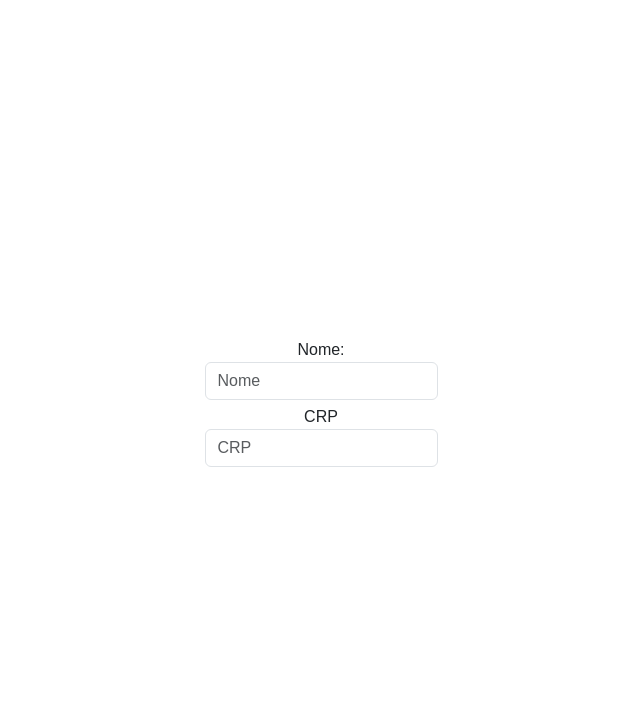
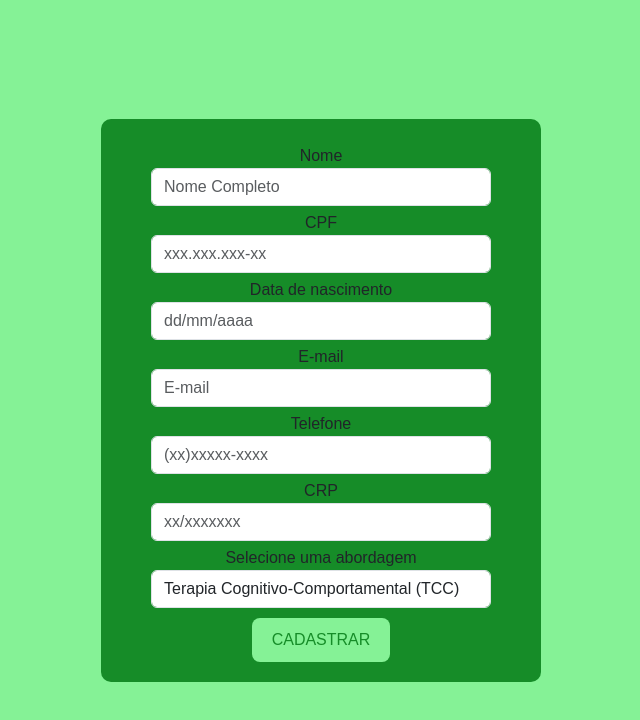
Before and after one commit to PauloGomes992/mentes_conectadas, a plain HTML site: page cadastro_terapeuta.html in a window 1280 px wide. Shown: the whole page, without its empty margins (319-959 px from the left). Drawn offline with nearby package versions, Linux system fonts and the light colour scheme.

Commit message:
criacao da tela cadastro terapeuta

```diff
--- a/cadastro_terapeuta.html
+++ b/cadastro_terapeuta.html
@@ -8,32 +8,76 @@
     <link href="https://cdn.jsdelivr.net/npm/bootstrap@5.3.3/dist/css/bootstrap.min.css" rel="stylesheet"
         integrity="sha384-QWTKZyjpPEjISv5WaRU9OFeRpok6YctnYmDr5pNlyT2bRjXh0JMhjY6hW+ALEwIH" crossorigin="anonymous">
     <link rel="stylesheet" href="css/cadastro_terapeuta.css">
+    <script src="js/mascaras.js"></script>
 
-    <title>Cadastro Terapeuta</title>
+
+    <title>Cadastro Membro</title>
 </head>
 
 <body>
-    <div class="cadastro">
-        <form action="#">
-            <div class="form-group">
-                <label for="Email">Nome:</label>
-                <input type="text" class="form-control" id="nome" aria-describedby="nome" placeholder="Nome">
-            </div>
+    <main>
+        <div class="cadastro">
+            <form action="#">
+                <div class="form-group">
+                    <label for="nome">Nome</label>
+                    <input type="text" class="form-control" id="nome" aria-describedby="nome"
+                        placeholder="Nome Completo">
+                </div>
 
-            <div class="form-group">
-                <label for="Email">CRP</label>
-                <input type="text" class="form-control" id="crp" aria-describedby="crp" placeholder="CRP">
-            </div>
+                <div class="form-group">
+                    <label for="cpf">CPF</label>
+                    <input type="text" class="form-control" id="cpf" aria-describedby="cpf" placeholder="xxx.xxx.xxx-xx"
+                        maxlength="14">
+                </div>
 
+                <div class="form-group">
+                    <label for="nascimento">Data de nascimento</label>
+                    <input type="text" class="form-control" id="nascimento" aria-describedby="nascimento"
+                        placeholder="dd/mm/aaaa">
+                </div>
 
+                <div class="form-group">
+                    <label for="email">E-mail</label>
+                    <input type="email" class="form-control" id="email" aria-describedby="email" placeholder="E-mail">
+                </div>
 
-        </form>
+                <div class="form-group">
+                    <label for="telefone">Telefone</label>
+                    <input type="text" class="form-control" id="telefone" aria-describedby="telefone"
+                        placeholder="(xx)xxxxx-xxxx">
+                </div>
 
-    </div>
+                <div class="form-group">
+                    <label for="crp">CRP</label>
+                    <input type="text" class="form-control" id="crp" aria-describedby="crp" placeholder="xx/xxxxxxx"
+                        maxlength="10">
+                </div>
 
+                <div class="form-group">
+                    <label for="abordagem">Selecione uma abordagem</label>
+                    <select class="form-control" id="abordagem">
+                        <option>Terapia Cognitivo-Comportamental (TCC)</option>
+                        <option>Psicanálise e Terapia Psicodinâmica</option>
+                        <option>Terapia Humanista</option>
+                        <option>Terapia Gestalt</option>
+                        <option>Terapia Comportamental</option>
+                        <option>Terapia Centrada na Pessoa</option>
+                        <option>Terapia Sistêmica ou Familiar</option>
+                        <option>Terapia Existencial</option>
+                        <option>Terapia de Aceitação e Compromisso (ACT)</option>
+                        <option>Terapia Dialética Comportamental (TDC)</option>
+                        <option>Terapia EMDR </option>
+                        <option>Terapia Narrativa</option>
+                        <option>Terapia Integrativa</option>
+                        <option>Terapia Transpessoal</option>
+                    </select>
 
+                </div>
 
-
+                <button type="submit" class="btn btn-primary">CADASTRAR</button>
+            </form>
+        </div>
+    </main>
 </body>
 
 </html>
--- a/css/cadastro_terapeuta.css
+++ b/css/cadastro_terapeuta.css
@@ -10,11 +10,6 @@
   box-sizing: border-box;
 }
 
-html,
-body {
-  height: 100%;
-}
-
 body {
   display: flex;
   justify-content: center;
@@ -22,25 +17,27 @@ body {
   flex-direction: column;
   min-height: 100vh;
   font-family: "Arial", sans-serif;
-  background-color: var(--fundo2);
+  background-color: var(--cor2);
 }
 
-.cadastro{
+.cadastro {
   display: flex;
   justify-content: center;
   align-items: center;
   text-align: center;
   width: max-content;
-    padding: 10px;
+  padding: 20px 50px;
+  margin: 30px;
   border-radius: 10px;
-    background-color: var(--fundo1);
+  background-color: var(--cor1);
 }
 
-.form-group{
+.form-group {
   padding-top: 5px;
+  box-shadow: 1px black;
 }
 
-button {
+.cadastro button {
   margin-top: 10px;
   background-color: var(--cor2);
   color: var(--cor1);
@@ -50,8 +47,19 @@ button {
   transition: background-color 0.3s ease, transform 0.2s ease;
 }
 
-button:hover,{
+.cadastro button:hover {
   background-color: #24ea42;
   color: var(--cor3);
   transform: scale(1.05);
 }
+
+@media only screen and (max-width: 768px) {
+  * {
+    font-size: 0.9rem;
+  }
+
+  .cadastro {
+    margin: 0 auto;
+    width: 80%;
+  }
+}
--- a/js/cadastro_membro.js
+++ b/js/mascaras.js
@@ -57,7 +57,7 @@ function aplicarMascaraData(data) {
   data = data.replace(/\D/g, ""); // Remove caracteres não numéricos
   data = data.replace(/(\d{2})(\d)/, "$1/$2"); // Adiciona a primeira barra
   data = data.replace(/(\d{2})(\d)/, "$1/$2"); // Adiciona a segunda barra
-  data = data.replace(/(\d{4})\d+?$/, "$1"); // Limita ao ano com 4 dígitos
+  data = data.replace(/(\d{4})\d+$/, "$1"); // Limita ao ano com 4 dígitos
   return data;
 }
 
@@ -66,3 +66,25 @@ function mascaraData(event) {
   let data = campoData.value;
   campoData.value = aplicarMascaraData(data);
 }
+
+// Função para aplicar a máscara no CRP
+
+document.addEventListener("DOMContentLoaded", function () {
+  const campoCRP = document.getElementById("crp");
+  if (campoCRP) {
+    campoCRP.addEventListener("input", mascaraCRP);
+  }
+});
+
+function aplicarMascaraCRP(crp) {
+  crp = crp.replace(/\D/g, "");
+  crp = crp.replace(/(\d{2})(\d)/, "$1/$2");
+
+  return crp;
+}
+function mascaraCRP(event) {
+  let campoCRP = event.target;
+  let crp = campoCRP.value;
+  campoCRP.value = aplicarMascaraCRP(crp);
+
+}
```
Also changed, not shown: cadastro_membro.html (+1 -1 lines), css/cadastro_membro.css (+11 -0 lines). Lines whose indentation alone changed are shown as unchanged.
